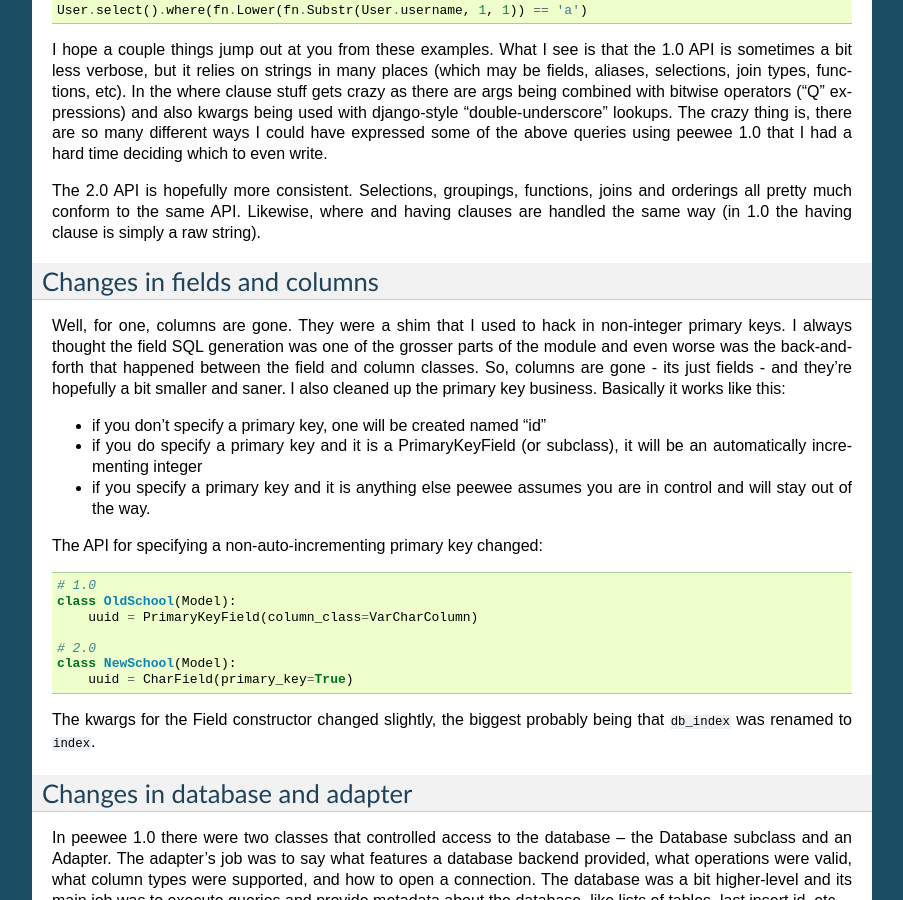
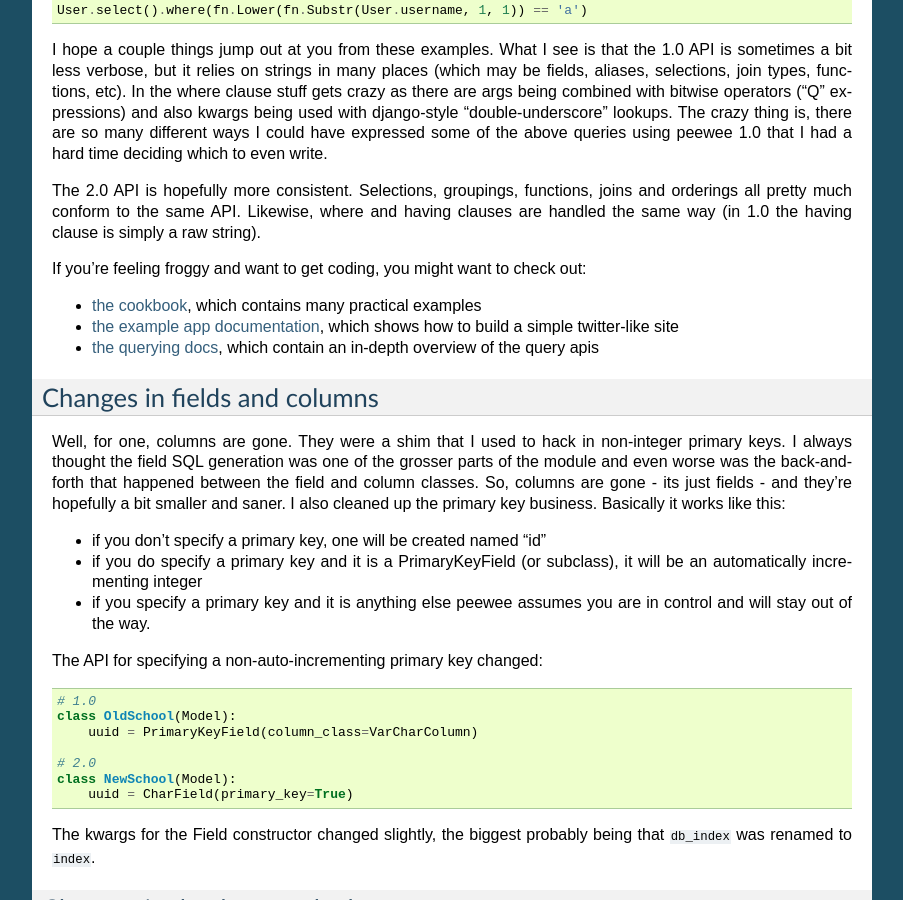
Before and after one commit to coleifer/peewee, a Sphinx documentation site: the page built from docs/peewee/upgrading.rst, in a window 1280 px wide and 900 px high, scrolled down 1713 px. Shown: the whole window, without its empty margins (198-1101 px from the left). Built offline with Sphinx 7.4.7, drawn with Linux system fonts in a browser that asks for light colours.

Commit message:
Adding links

```diff
--- a/docs/peewee/upgrading.rst
+++ b/docs/peewee/upgrading.rst
@@ -132,6 +132,12 @@
 and orderings all pretty much conform to the same API.  Likewise, where and having
 clauses are handled the same way (in 1.0 the having clause is simply a raw string).
 
+If you're feeling froggy and want to get coding, you might want to check out:
+
+* :ref:`the cookbook <cookbook>`, which contains many practical examples
+* :ref:`the example app documentation <example-app>`, which shows how to build a simple twitter-like site
+* :ref:`the querying docs <querying>`, which contain an in-depth overview of the query apis
+
 
 Changes in fields and columns
 -----------------------------
```
